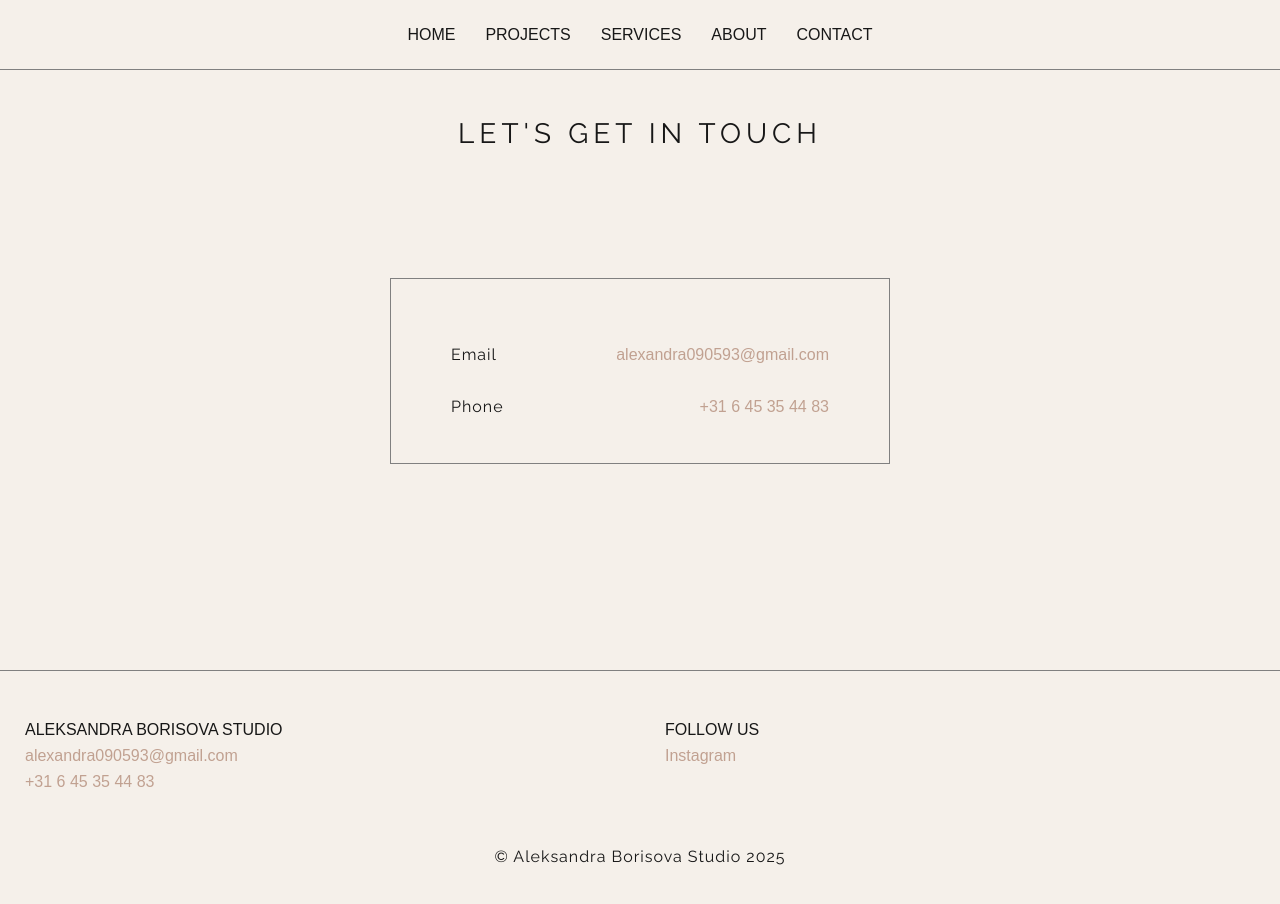
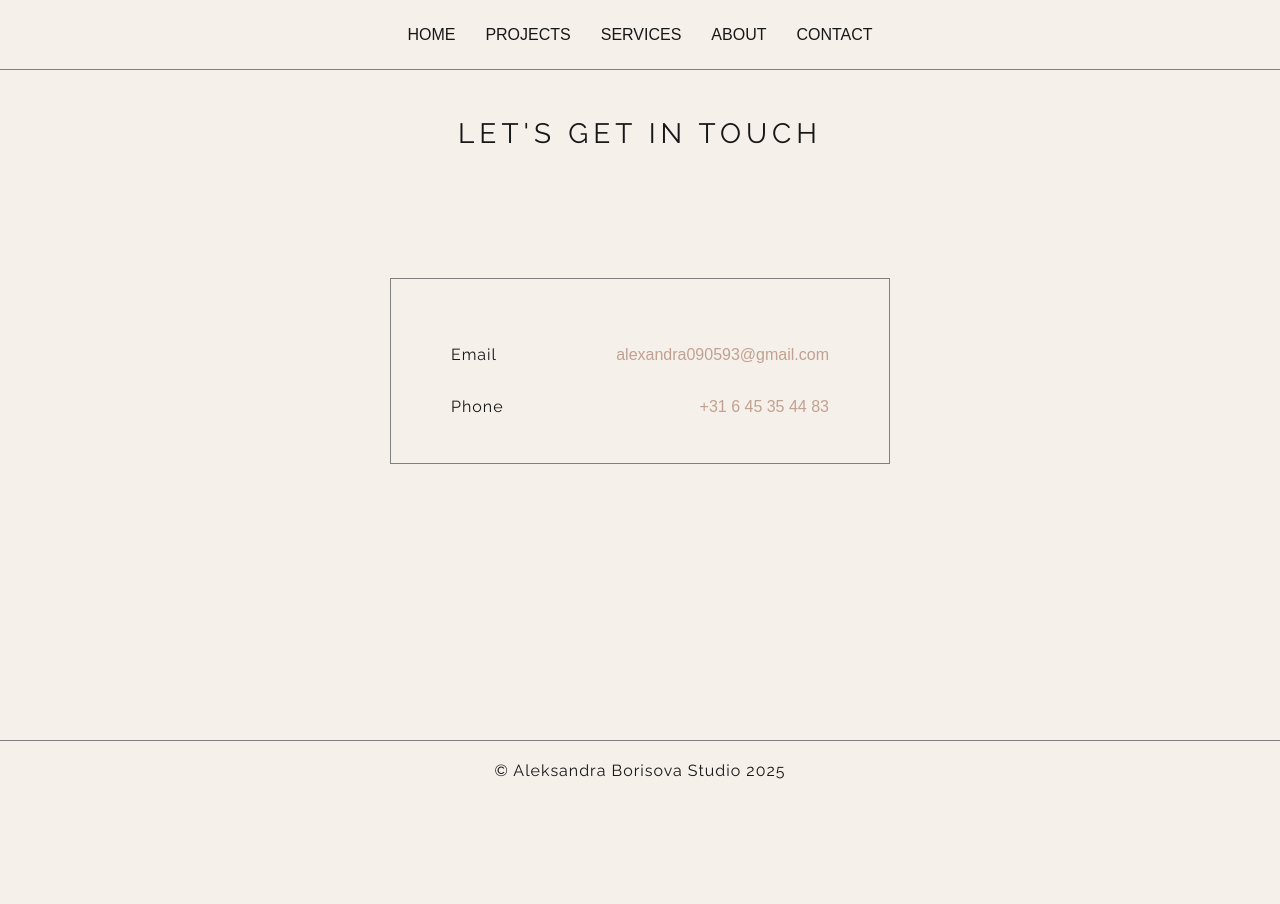
Before and after one commit to vrozaev/aleksandra-website, a Next.js app: page /aleksandra-website/contact in a window 1280 px wide. Shown: the top 904 px of the page. After the commit the page ends 800 px from the top, so only its background shows below. Built offline with nearby package versions, Linux system fonts and the light colour scheme.

Commit message:
Layout fixes (#18)

```diff
--- a/src/app/globals.css
+++ b/src/app/globals.css
@@ -1,6 +1,10 @@
 :root {
   --background: #f5f0ea;
   --foreground: #171717;
+
+  --navigation-height: 70px;
+  --footer-height: 60px;
+  --content-height: calc(100vh - var(--navigation-height) - var(--footer-height));
 }
 
 html,
--- a/src/app/layout.tsx
+++ b/src/app/layout.tsx
@@ -3,6 +3,7 @@ import "./globals.css";
 import { Footer } from "@/ui/components/Footer/Footer";
 import { Navigation } from "@/ui/components/Navigation/Navigation";
 import { Raleway } from 'next/font/google'
+import { Content } from "@/ui/components/Content/Content";
 
 const raleway = Raleway({
   subsets: ['latin', 'cyrillic'],
@@ -22,7 +23,9 @@ export default function RootLayout({
     <html lang="en" className={raleway.className}>
       <body>
         <Navigation />
-        {children}
+        <Content>
+          {children}
+        </Content>
         <Footer />
       </body>
     </html>
--- a/src/ui/blocks/BlockContact/BlockContact.module.css
+++ b/src/ui/blocks/BlockContact/BlockContact.module.css
@@ -3,6 +3,12 @@
     margin: 120px auto 0 auto;
     border: 1px solid gray;
     padding: 40px 60px;
+}
+
+@media only screen and (min-width: 1px) and (max-width: 999px) {
+    .blockContact {
+        padding: 40px 40px;
+    }
 }
 
 .blockContact__row {
--- /dev/null
+++ b/src/ui/components/Content/Content.module.css
@@ -0,0 +1,3 @@
+.Content {
+    min-height: var(--content-height);
+}
--- /dev/null
+++ b/src/ui/components/Content/Content.tsx
@@ -0,0 +1,14 @@
+import React from "react";
+import styles from './Content.module.css';
+
+type Props = {
+    children: React.ReactNode;
+};
+
+export const Content: React.FC<Props> = ({children}) => {
+    return (
+        <div className={styles.Content}>
+            {children}
+        </div>
+    );
+};
--- a/src/ui/components/Footer/Footer.module.css
+++ b/src/ui/components/Footer/Footer.module.css
@@ -1,29 +1,12 @@
 .footer {
     display: flex;
+    height: var(--footer-height);
     flex-direction: column;
+    justify-content: center;
     width: 100%;
-    padding: 50px 0;
     border-top: 1px solid gray;
 }
 
-.footer__columnsWrapper {
-    display: flex;
-    width: 100%;
-}
-
-.footer__column {
-    width: 50%;
-    display: flex;
-    flex-direction: column;
-    gap: 8px;
-    padding: 0 25px;
-}
-
-.footer__columnTitle {
-    text-transform: uppercase;
-}
-
 .footer__copyright {
-    margin-top: 50px;
     text-align: center;
 }
--- a/src/ui/components/Footer/Footer.tsx
+++ b/src/ui/components/Footer/Footer.tsx
@@ -1,22 +1,10 @@
 import React from "react";
 import styles from './Footer.module.css';
-import { Link } from "../Link/Link";
 import { Text } from "../Text/Text";
 
 export const Footer: React.FC = () => {
     return (
         <footer className={styles.footer}>
-            <div className={styles.footer__columnsWrapper}>
-                <div className={styles.footer__column}>
-                    <div className={styles.footer__columnTitle}>Aleksandra Borisova Studio</div>
-                    <Link href='mailto:alexandra090593@gmail.com' view='footer'>alexandra090593@gmail.com</Link>
-                    <Link href='https://wa.me/31645354483' view='footer'>+31 6 45 35 44 83</Link>
-                </div>
-                <div className={styles.footer__column}>
-                    <div className={styles.footer__columnTitle}>Follow us</div>
-                    <Link href='https://www.instagram.com/sanchita_arch' view='footer'>Instagram</Link>
-                </div>
-            </div>
             <div className={styles.footer__copyright}>
                 <Text variant="body">© Aleksandra Borisova Studio {new Date().getFullYear()}</Text>
             </div>
--- a/src/ui/components/Navigation/Navigation.module.css
+++ b/src/ui/components/Navigation/Navigation.module.css
@@ -1,6 +1,4 @@
 .navigation {
-    --navigation-height: 70px;
-
     display: flex;
     justify-content: center;
     align-items: center;
```
